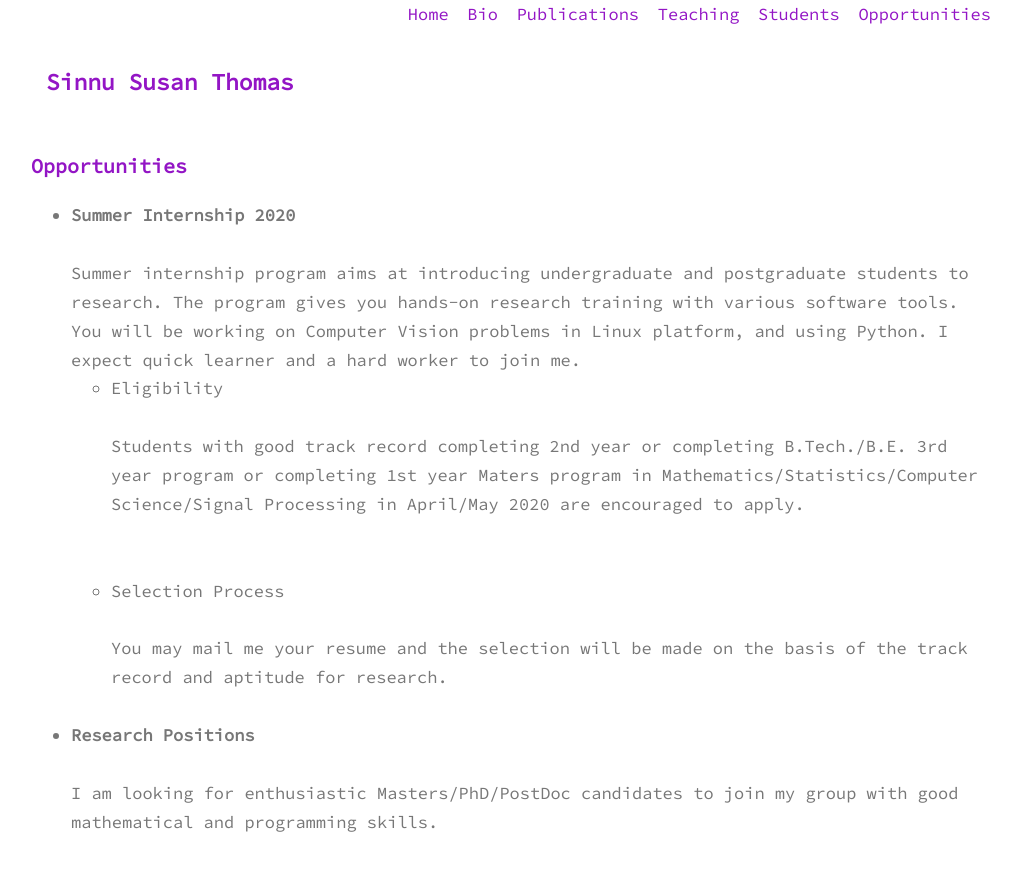
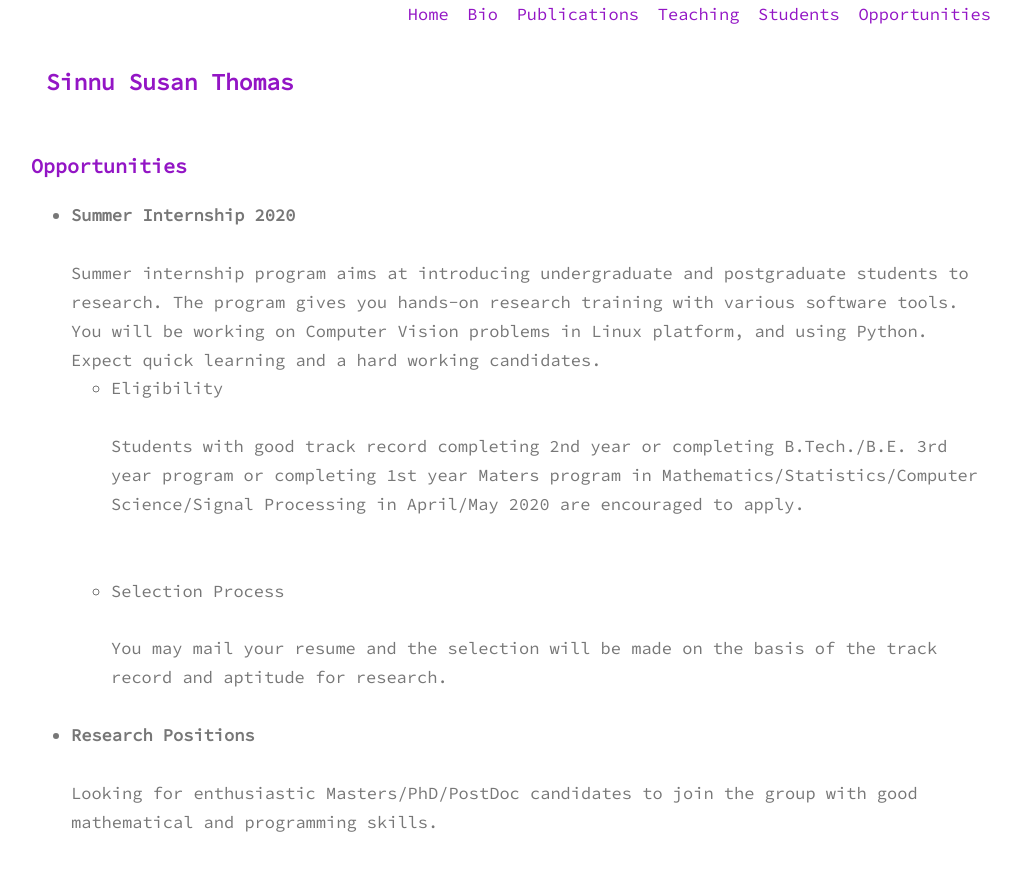
Before and after one commit to sinnuthomas/sinnuthomas.github.io, a Jekyll site: the page built from opportunities.md, in a window 1280 px wide. Shown: the top 871 px of the page, without its empty margins (129-1150 px from the left). Built offline with Jekyll 4.4.1, drawn with Linux system fonts in a browser that asks for light colours.

Commit message:
Update opportunities.md

```diff
--- a/opportunities.md
+++ b/opportunities.md
@@ -6,15 +6,15 @@ permalink: /opportunities/
 
 * **Summer Internship 2020**
   <br/><br/>
-Summer internship program aims at introducing undergraduate and postgraduate students to research. The program gives you hands-on research training with various software tools.  You will be working on Computer Vision problems in Linux platform, and using Python. I expect quick learner and a hard worker to join me.
+Summer internship program aims at introducing undergraduate and postgraduate students to research. The program gives you hands-on research training with various software tools.  You will be working on Computer Vision problems in Linux platform, and using Python. Expect quick learning and a hard working candidates.
   * Eligibility
   <br/><br/>
   Students with good track record completing 2nd year or completing B.Tech./B.E. 3rd year program or completing 1st year  Maters program in Mathematics/Statistics/Computer Science/Signal Processing in April/May 2020 are encouraged to apply.
   <br/><br/>
   * Selection Process
   <br/><br/>
-   You may mail me your resume and the selection will be made on the basis of the track record and aptitude for research.
+   You may mail your resume and the selection will be made on the basis of the track record and aptitude for research.
    <br/><br/>
 * **Research Positions**
   <br/><br/>
-I am looking for enthusiastic Masters/PhD/PostDoc candidates to join my group with good mathematical and programming skills.
+Looking for enthusiastic Masters/PhD/PostDoc candidates to join the group with good mathematical and programming skills.
```
